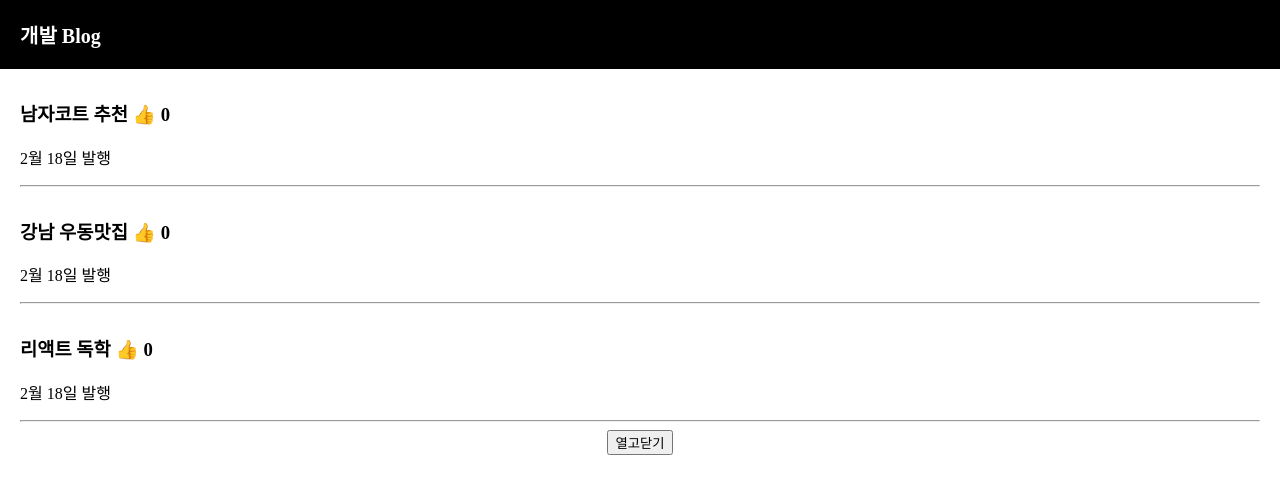
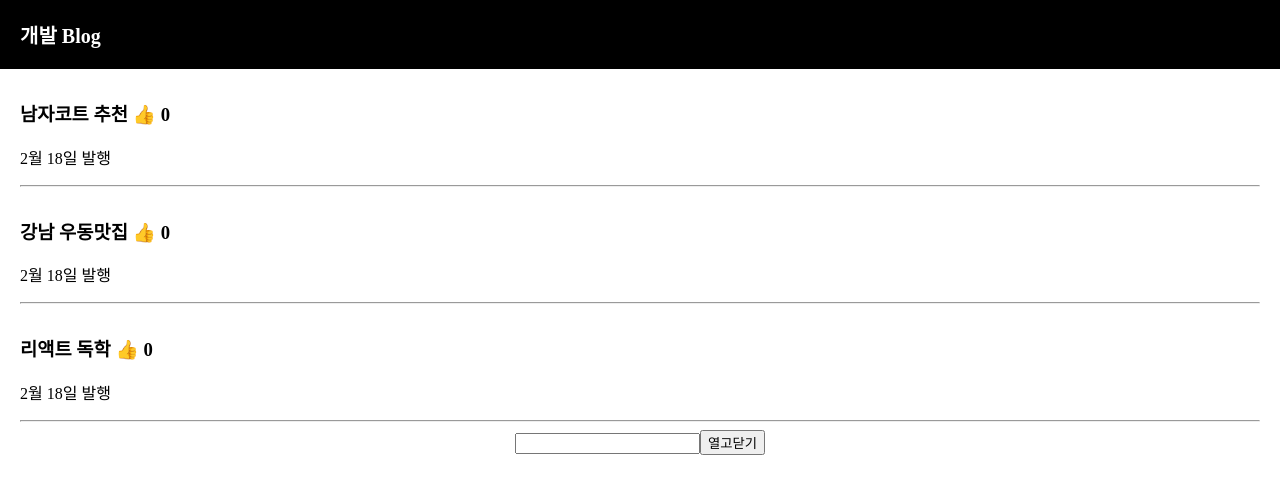
Before and after one commit to Yeonlisa/Blog, a React (Create React App) app: page / in a window 1280 px wide. Shown: the top 494 px of the page. Built offline with nearby package versions, Linux system fonts and the light colour scheme.

Commit message:
input 다루기 1 : 사용자가 입력한 글을 변수에 저장하는 법

```diff
--- a/src/App.js
+++ b/src/App.js
@@ -8,6 +8,7 @@
   let [따봉, 따봉변경] = useState(0);
   let [modal, modal변경] = useState(false);
   let [누른제목, 누른제목변경] = useState(0);
+  let [입력값, 입력값변경] = useState('');
 
   return (
     <div className="App">
@@ -18,7 +19,7 @@
       {
         글제목.map((글, i) => {
           return (
-            <div className="list">
+            <div className="list" key={i}>
               <h3 onClick={ () => {누른제목변경(i)} }>{ 글 } <span onClick={() => { 따봉변경(따봉+1) }}>👍</span> {따봉}</h3>
               <p>2월 18일 발행</p>
               <hr/>
@@ -27,6 +28,7 @@
         })
       }
 
+      <input onChange={ (e) =>{입력값변경(e.target.value)} } />
       <button onClick={ () => {modal변경(!modal)} }>열고닫기</button>
 
       {
```
